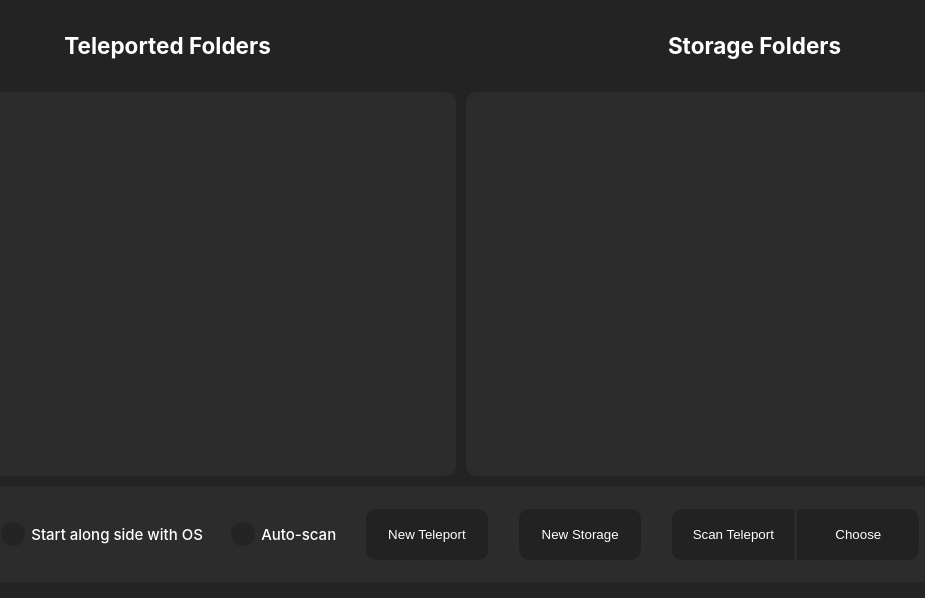
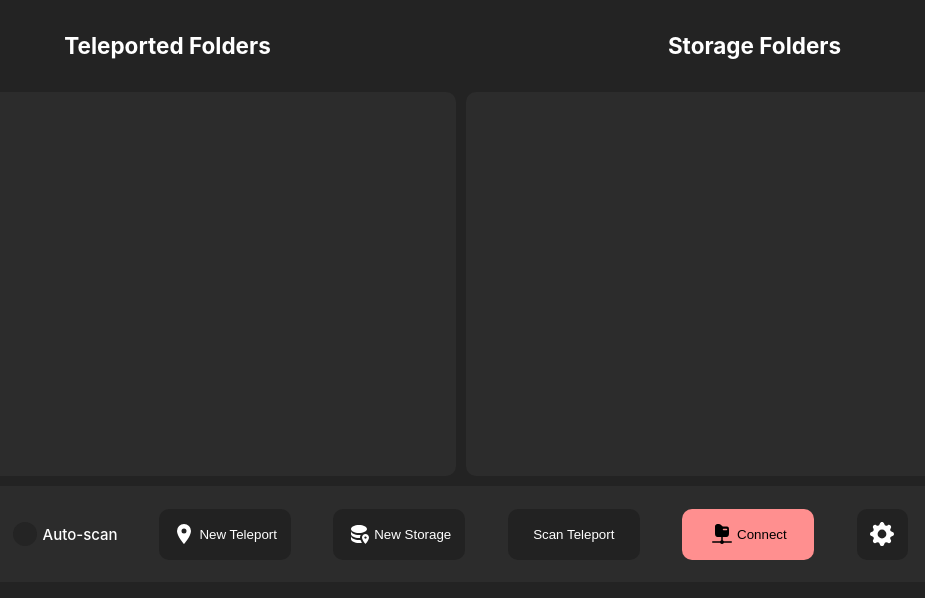
Before and after one commit to surtr1st/tereporto, a Vue app: page / in a window 1280 px wide. Shown: the top 598 px of the page, without its empty margins (179-1104 px from the left). Built offline with nearby package versions, Linux system fonts and the light colour scheme.

Commit message:
add extra icons and settings button

```diff
--- a/src/App.vue
+++ b/src/App.vue
@@ -3,9 +3,9 @@ import { onMounted, ref, watch } from 'vue';
 import { StorageResponse, TeleportResponse } from './types';
 import { useStorage, useTeleport, useDirectoryControl } from './server';
 import { removeQuotes } from './helpers';
+import { refresh } from './globals';
 import ConnectionPanel from './components/ConnectionPanel.vue';
 import Button from './components/Button.vue';
-import ButtonGroup from './components/ButtonGroup.vue';
 import Descriptive from './components/Descriptive.vue';
 import StoragePanel from './components/StoragePanel.vue';
 import TeleportPanel from './components/TeleportPanel.vue';
@@ -24,7 +24,10 @@ import FunctionalPanel from './components/FunctionalPanel.vue';
 import Checkbox from './components/Checkbox.vue';
 import Modal from './components/Modal.vue';
 import ModalContent from './components/ModalContent.vue';
-import { refresh } from './globals';
+import GearIcon from './components/Icon/GearIcon.vue';
+import FolderPathConnectIcon from './components/Icon/FolderPathConnectIcon.vue';
+import MapMarkerIcon from './components/Icon/MapMarkerIcon.vue';
+import DatabaseMarkerIcon from './components/Icon/DatabaseMarker.vue';
 </script>
 
 <script setup lang="ts">
@@ -229,33 +232,47 @@ onMounted(() => {
     <GridItem position="footer">
       <Flex justify-content="center">
         <FunctionalPanel>
-          <Checkbox label="Start along side with OS" />
           <Checkbox label="Auto-scan" />
           <DirectoryChooser
             label="New Teleport"
             name="teleport"
             v-model:select="teleport"
-          />
+          >
+            <MapMarkerIcon />
+          </DirectoryChooser>
           <DirectoryChooser
             label="New Storage"
             name="storage"
             v-model:select="storage"
-          />
-          <ButtonGroup>
+          >
+            <DatabaseMarkerIcon />
+          </DirectoryChooser>
           <Button
             name="scan-btn"
             label="Scan Teleport"
             color="darker"
+            rounded
             larger
           />
           <Button
-              name="choose-btn"
-              label="Choose"
+            name="connection-btn"
+            label="Connect"
+            color="danger"
+            rounded
+            larger
+            icon
+            @click="open = true"
+          >
+            <FolderPathConnectIcon />
+          </Button>
+          <Button
+            name="settings-btn"
             color="darker"
-              larger
-              @click="open = true"
-            />
-          </ButtonGroup>
+            rounded
+            icon
+          >
+            <GearIcon />
+          </Button>
         </FunctionalPanel>
       </Flex>
     </GridItem>
--- a/src/components/Button.vue
+++ b/src/components/Button.vue
@@ -7,10 +7,11 @@ interface IButton {
   color?: 'neutral' | 'darker' | 'danger';
   rounded?: boolean;
   larger?: boolean;
+  icon?: boolean;
   onClick?: () => void | string | Promise<void | string>;
   disabled?: boolean;
 }
-const { larger, rounded, color } = defineProps<IButton>();
+const { label, larger, rounded, color, icon } = defineProps<IButton>();
 
 const className = ref<string>('tp__button');
 if (color === 'darker') className.value += ' tp__button--darker';
@@ -18,6 +19,8 @@ if (color === 'neutral') className.value += ' tp__button--neutral';
 if (color === 'danger') className.value += ' tp__button--danger';
 if (rounded) className.value += ' tp__button--rounded';
 if (larger) className.value += ' tp__button--larger';
+if (icon) className.value += ' tp__button-icon';
+if (!label) className.value += ' tp__button-no-label';
 </script>
 
 <template>
@@ -68,8 +71,20 @@ if (larger) className.value += ' tp__button--larger';
   transition: all 250ms;
   font-weight: 500;
 }
+.tp__button-no-label {
+  width: 51px;
+  height: 51px;
+}
+.tp__button-icon {
+  display: flex;
+  justify-content: center;
+  align-items: center;
+  gap: 3px;
+}
 .tp__button--larger {
-  width: 122px;
+  min-width: 100px;
+  width: 132px;
+  max-width: 150px;
   height: 51px;
 }
 .tp__button:hover {
--- a/src/components/DirectoryChooser.vue
+++ b/src/components/DirectoryChooser.vue
@@ -5,6 +5,7 @@ import { open } from '@tauri-apps/api/dialog';
 interface IDirectoryChooser {
   label?: string;
   name?: string;
+  rounded?: boolean;
   onSelect?: () => void | Promise<void>;
 }
 defineProps<IDirectoryChooser>();
@@ -31,5 +32,8 @@ async function openFileChooser() {
     rounded
     :name="name"
     @click="openFileChooser"
-  />
+    icon
+  >
+    <slot />
+  </Button>
 </template>
--- /dev/null
+++ b/src/components/Icon/DatabaseMarker.vue
@@ -0,0 +1,13 @@
+<template>
+  <svg
+    xmlns="http://www.w3.org/2000/svg"
+    width="24"
+    height="24"
+    viewBox="0 0 24 24"
+  >
+    <path
+      fill="currentColor"
+      d="M18.5 12c-1.9 0-3.5 1.6-3.5 3.5c0 2.6 3.5 6.5 3.5 6.5s3.5-3.9 3.5-6.5c0-1.9-1.6-3.5-3.5-3.5m0 4.8c-.7 0-1.2-.6-1.2-1.2c0-.7.6-1.2 1.2-1.2s1.2.6 1.2 1.2c.1.6-.5 1.2-1.2 1.2M4 12V9c0 2.21 3.58 4 8 4c.57 0 1.13-.03 1.67-.09c-.42.78-.67 1.66-.67 2.59c0 .15 0 .31.03.46c-.34.04-.68.04-1.03.04c-4.42 0-8-1.79-8-4m0-5c0-2.21 3.58-4 8-4s8 1.79 8 4s-3.58 4-8 4s-8-1.79-8-4m11 13.71c-.93.19-1.94.29-3 .29c-4.42 0-8-1.79-8-4v-3c0 2.21 3.58 4 8 4c.5 0 1.03-.03 1.5-.07c.4.98.94 1.94 1.5 2.78Z"
+    />
+  </svg>
+</template>
--- /dev/null
+++ b/src/components/Icon/FolderPathConnectIcon.vue
@@ -0,0 +1,15 @@
+<template>
+  <svg
+    xmlns="http://www.w3.org/2000/svg"
+    width="24"
+    height="24"
+    viewBox="0 0 24 24"
+  >
+    <path
+      fill="currentColor"
+      fill-rule="evenodd"
+      d="M19 8.369V9.8c0 2.451 0 3.677-.82 4.438c-.82.762-2.14.762-4.78.762h-.65v3a.752.752 0 0 1-.013.14c.507.201.913.604 1.118 1.11h7.395a.75.75 0 0 1 0 1.5h-7.395a2 2 0 0 1-3.71 0H2.75a.75.75 0 0 1 0-1.5h7.395c.205-.506.61-.909 1.118-1.11a.752.752 0 0 1-.013-.14v-3h-.65c-2.64 0-3.96 0-4.78-.761C5 13.476 5 12.25 5 9.8V5.217c0-.573 0-.86.049-1.099c.213-1.052 1.1-1.874 2.232-2.073C7.538 2 7.847 2 8.465 2c.27 0 .406 0 .536.011c.56.049 1.093.254 1.526.587c.1.078.196.167.388.344l.385.358c.571.53.857.795 1.198.972c.188.097.388.174.594.228c.377.1.78.1 1.588.1h.261c1.843 0 2.764 0 3.363.5c.055.046.108.095.157.146C19 5.802 19 6.658 19 8.369ZM12.75 7.5a.75.75 0 0 1 .75-.75h3a.75.75 0 0 1 0 1.5h-3a.75.75 0 0 1-.75-.75Z"
+      clip-rule="evenodd"
+    />
+  </svg>
+</template>
--- /dev/null
+++ b/src/components/Icon/GearIcon.vue
@@ -0,0 +1,13 @@
+<template>
+  <svg
+    xmlns="http://www.w3.org/2000/svg"
+    width="24"
+    height="24"
+    viewBox="0 0 16 16"
+  >
+    <path
+      fill="currentColor"
+      d="M9.405 1.05c-.413-1.4-2.397-1.4-2.81 0l-.1.34a1.464 1.464 0 0 1-2.105.872l-.31-.17c-1.283-.698-2.686.705-1.987 1.987l.169.311c.446.82.023 1.841-.872 2.105l-.34.1c-1.4.413-1.4 2.397 0 2.81l.34.1a1.464 1.464 0 0 1 .872 2.105l-.17.31c-.698 1.283.705 2.686 1.987 1.987l.311-.169a1.464 1.464 0 0 1 2.105.872l.1.34c.413 1.4 2.397 1.4 2.81 0l.1-.34a1.464 1.464 0 0 1 2.105-.872l.31.17c1.283.698 2.686-.705 1.987-1.987l-.169-.311a1.464 1.464 0 0 1 .872-2.105l.34-.1c1.4-.413 1.4-2.397 0-2.81l-.34-.1a1.464 1.464 0 0 1-.872-2.105l.17-.31c.698-1.283-.705-2.686-1.987-1.987l-.311.169a1.464 1.464 0 0 1-2.105-.872l-.1-.34zM8 10.93a2.929 2.929 0 1 1 0-5.86a2.929 2.929 0 0 1 0 5.858z"
+    />
+  </svg>
+</template>
--- /dev/null
+++ b/src/components/Icon/MapMarkerIcon.vue
@@ -0,0 +1,13 @@
+<template>
+  <svg
+    xmlns="http://www.w3.org/2000/svg"
+    width="24"
+    height="24"
+    viewBox="0 0 24 24"
+  >
+    <path
+      fill="currentColor"
+      d="M12 11.5A2.5 2.5 0 0 1 9.5 9A2.5 2.5 0 0 1 12 6.5A2.5 2.5 0 0 1 14.5 9a2.5 2.5 0 0 1-2.5 2.5M12 2a7 7 0 0 0-7 7c0 5.25 7 13 7 13s7-7.75 7-13a7 7 0 0 0-7-7Z"
+    />
+  </svg>
+</template>
```
Lines whose indentation alone changed are shown as unchanged.
